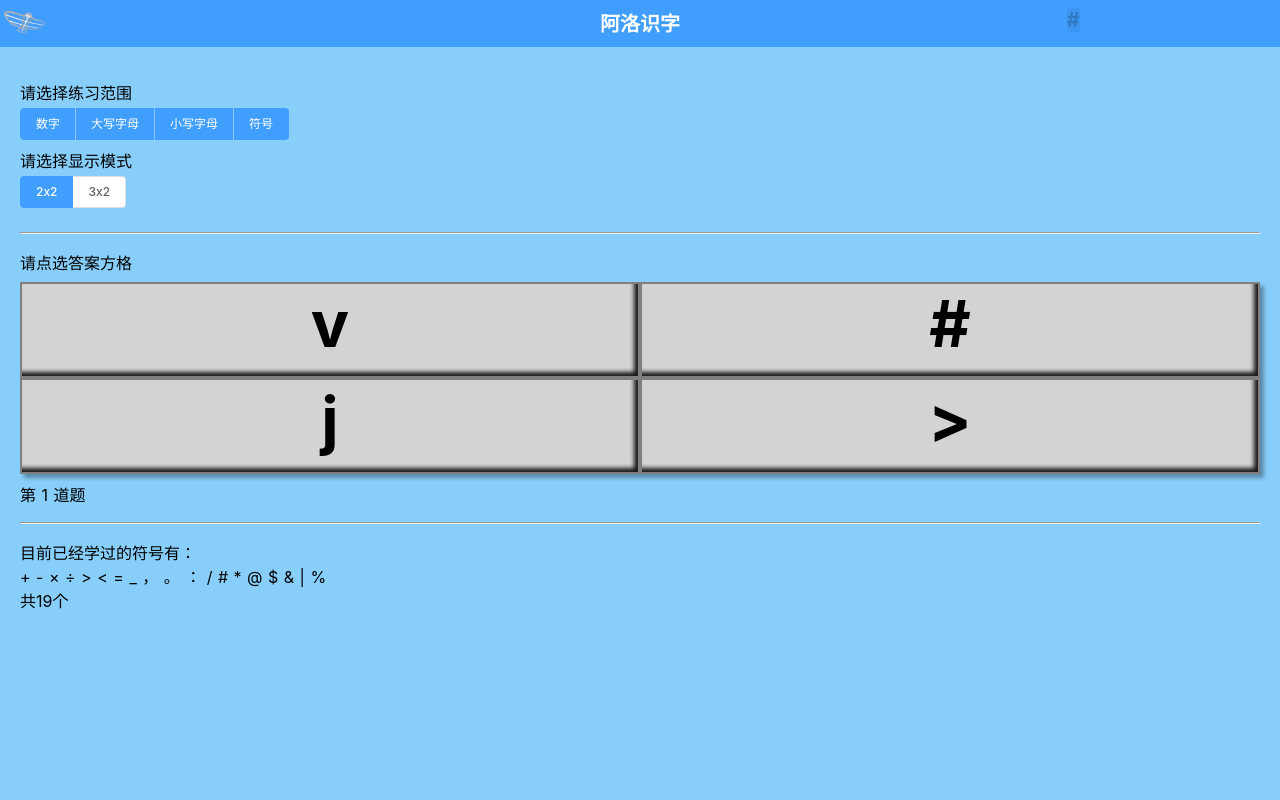
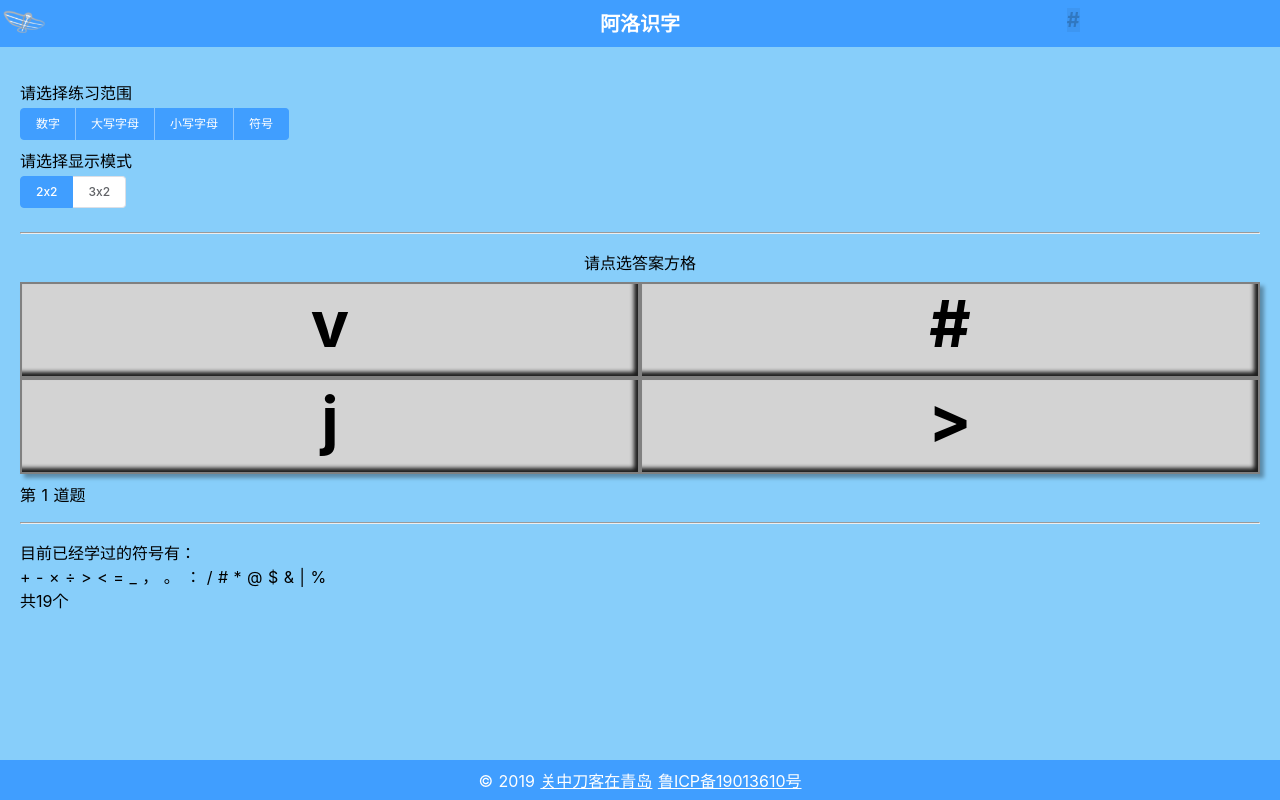
Before and after one commit to daoke0818/pro_baby_literacy, a Nuxt app: page / in a window 1280 px wide. Built offline with nearby package versions, Linux system fonts and the light colour scheme.

Commit message:
添加footer

```diff
--- a/assets/css/fromBootstrap.css
+++ b/assets/css/fromBootstrap.css
@@ -607,3 +607,38 @@
   left: 0;
   z-index: 1030;
 }
+
+
+.text-monospace {
+  font-family: SFMono-Regular, Menlo, Monaco, Consolas, "Liberation Mono", "Courier New", monospace !important;
+}
+
+.text-justify {
+  text-align: justify !important;
+}
+
+.text-wrap {
+  white-space: normal !important;
+}
+
+.text-nowrap {
+  white-space: nowrap !important;
+}
+
+.text-truncate {
+  overflow: hidden;
+  text-overflow: ellipsis;
+  white-space: nowrap;
+}
+
+.text-left {
+  text-align: left !important;
+}
+
+.text-right {
+  text-align: right !important;
+}
+
+.text-center {
+  text-align: center !important;
+}
--- /dev/null
+++ b/components/MyFooter.vue
@@ -0,0 +1,25 @@
+<template>
+    <div class="text-center mainFooter fixed-bottom">
+        <span hidden="" class="d-md-inline">网站访问次数：<img style="position: relative;top:-.125rem" src="http://www.cutercounter.com/hits.php?id=geepfcxo&amp;nd=6&amp;style=4" alt="免费计数器"></span>
+        © 2019 <a href="http://e-art.top">关中刀客在青岛</a> <a href="http://www.beian.miit.gov.cn" target="_blank"> 鲁ICP备19013610号 </a>
+        <a href="https://github.com/daoke0818/myWeb" target="_blank" title="github上的源码"><i class="iconfont i-github_bg"></i></a>
+        <a href="https://gitee.com/daoke0818/myWeb" target="_blank" title="码云上的源码"><i class="iconfont i-gitee_bg"></i></a>
+    </div>
+</template>
+
+<script>
+    export default {
+        name: "MyFooter"
+    }
+</script>
+
+<style scoped lang="scss">
+  .mainFooter{
+    padding: .5rem 0;
+    color: #fff;
+    background-color: var(--c-brand);
+    a{
+      color: inherit;
+    }
+  }
+</style>
--- a/components/MyHeader.vue
+++ b/components/MyHeader.vue
@@ -1,5 +1,6 @@
 <template>
-    <el-row>
+  <div class="fixed-top">
+    <el-row class="w-100">
       <el-col :span="4">
         <a href="http://e-art.top">
           <img src="../static/img/logo_v0.1_w.png" alt="logo">
@@ -15,6 +16,8 @@
 
       </el-col>
     </el-row>
+  </div>
+
 </template>
 <script>
   import Bus from '../middleware/BusEvent'
@@ -37,6 +40,7 @@
 </script>
 <style lang="scss">
   .el-row{
+    top: 0;
     padding: .5rem 0;
     background: #409EFF;
     h1 {
--- a/pages/index.vue
+++ b/pages/index.vue
@@ -7,6 +7,7 @@
       <main-box/>
     </el-main>
     <el-footer>
+      <my-footer></my-footer>
     </el-footer>
   </el-container>
 </template>
@@ -16,11 +17,13 @@
     import MyHeader from "../components/MyHeader";
     import MainBox from "../components/MainBox";
     import common from "../assets/js/common";
+    import MyFooter from "../components/MyFooter";
 
     export default {
         components: {
             MainBox,
-            MyHeader
+            MyHeader,
+            MyFooter
         },
         data() {
             return {}
@@ -38,7 +41,7 @@
   body {
     background: lightskyblue;
 
-    .el-header {
+    .el-header,.el-footer {
       height: auto;
       padding: 0;
     }
```
Lines whose indentation alone changed are shown as unchanged.
